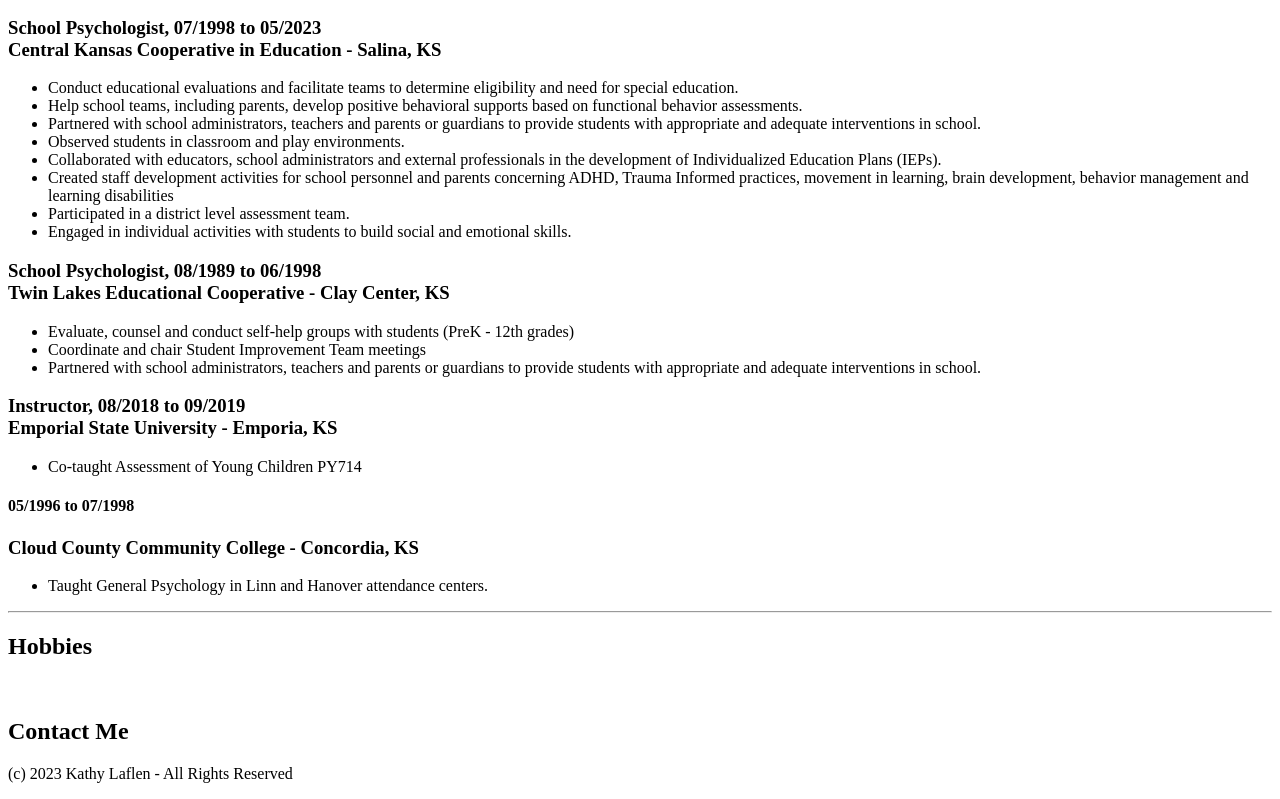
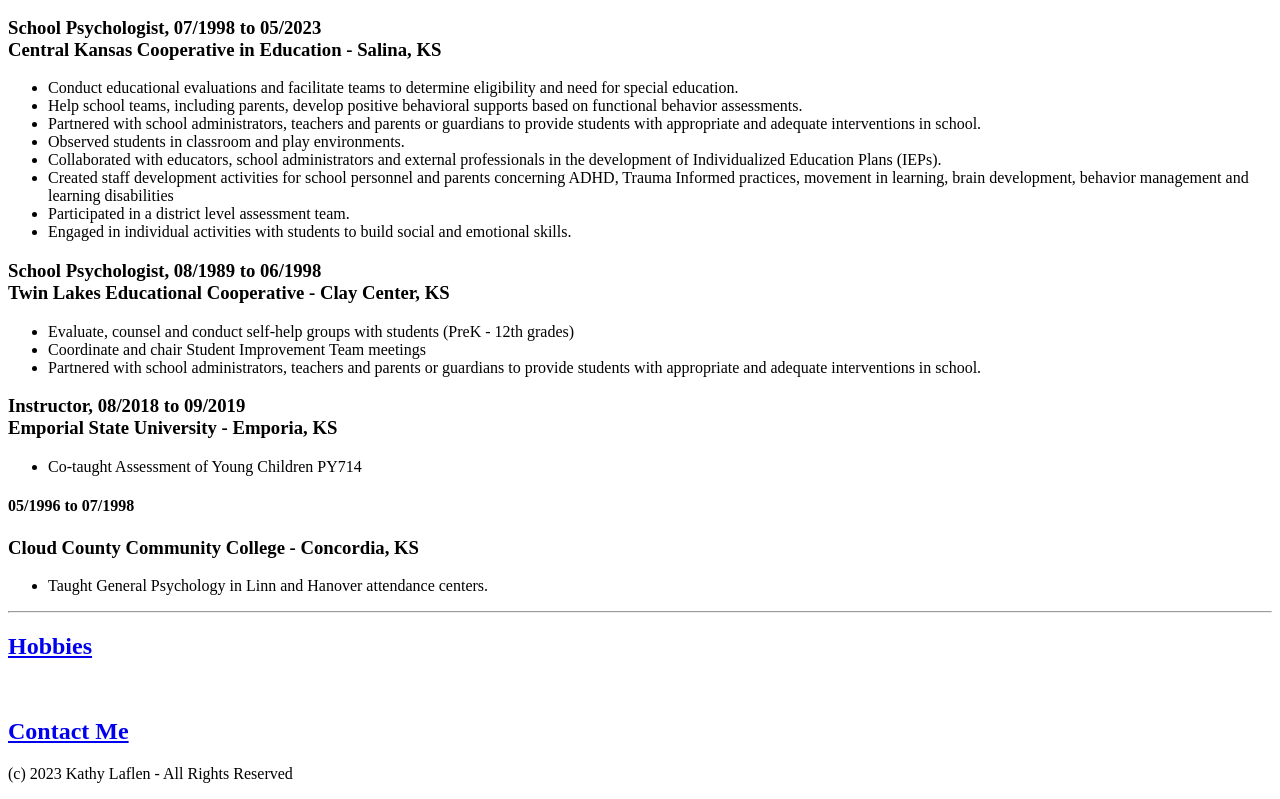
Before and after one commit to KatLafs/KL-Resume, a plain HTML site: page index.html in a window 1280 px wide. Shown: the part 603-1402 px from the top of the page. Drawn offline with Linux system fonts and the light colour scheme.

Commit message:
Update index.html

```diff
--- a/index.html
+++ b/index.html
@@ -48,8 +48,8 @@
     <li>Taught General Psychology in Linn and Hanover attendance centers.</li>
 </ul>
 <hr />
-<a href="Public/Hobbies.html" ></a><h2>Hobbies</h2><br />
-<a href="Public/contact.html"></a><h2>Contact Me</h2>
+<a href="Public/Hobbies.html" ><h2>Hobbies</h2></a><br />
+<a href="Public/contact.html"><h2>Contact Me</h2></a>
 
    <footer>
     <p>(c) 2023 Kathy Laflen - All Rights Reserved</p>
```
